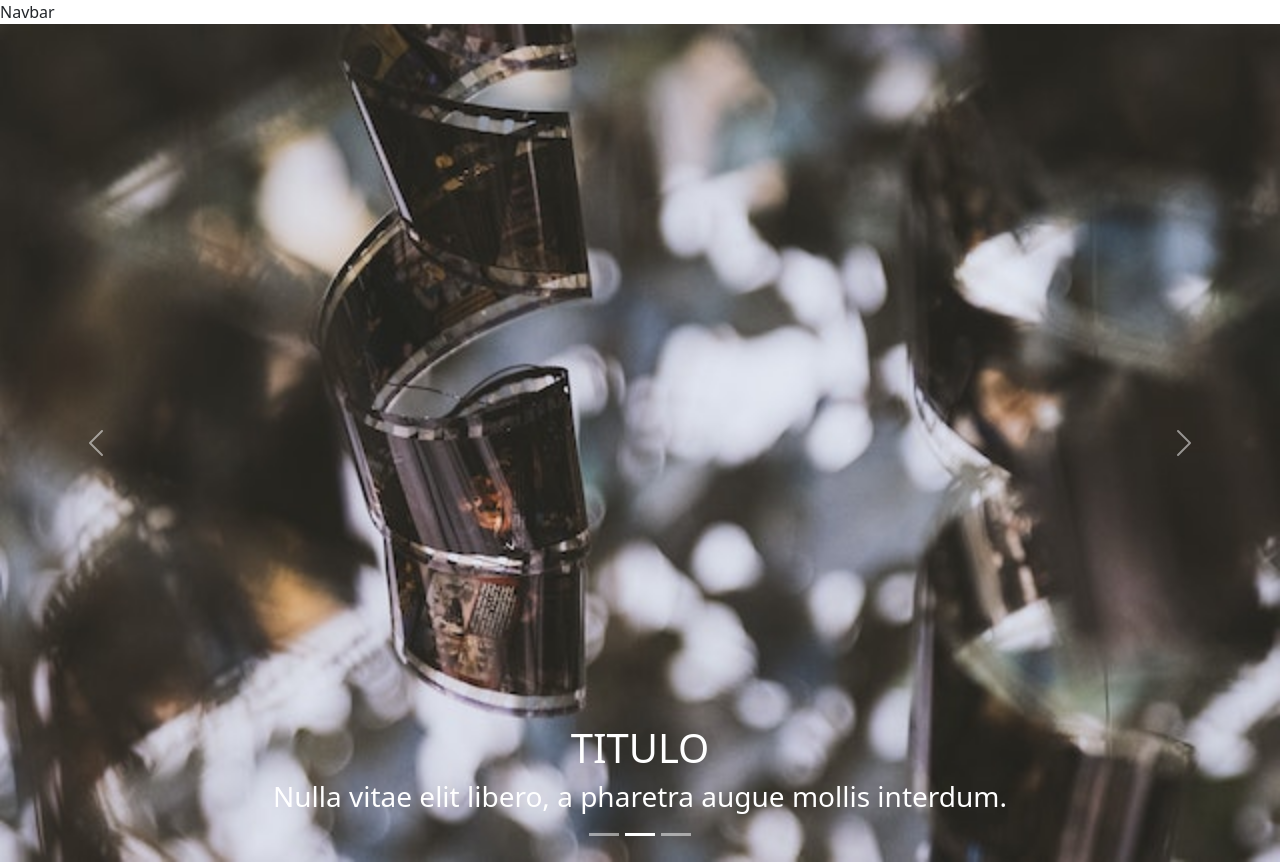
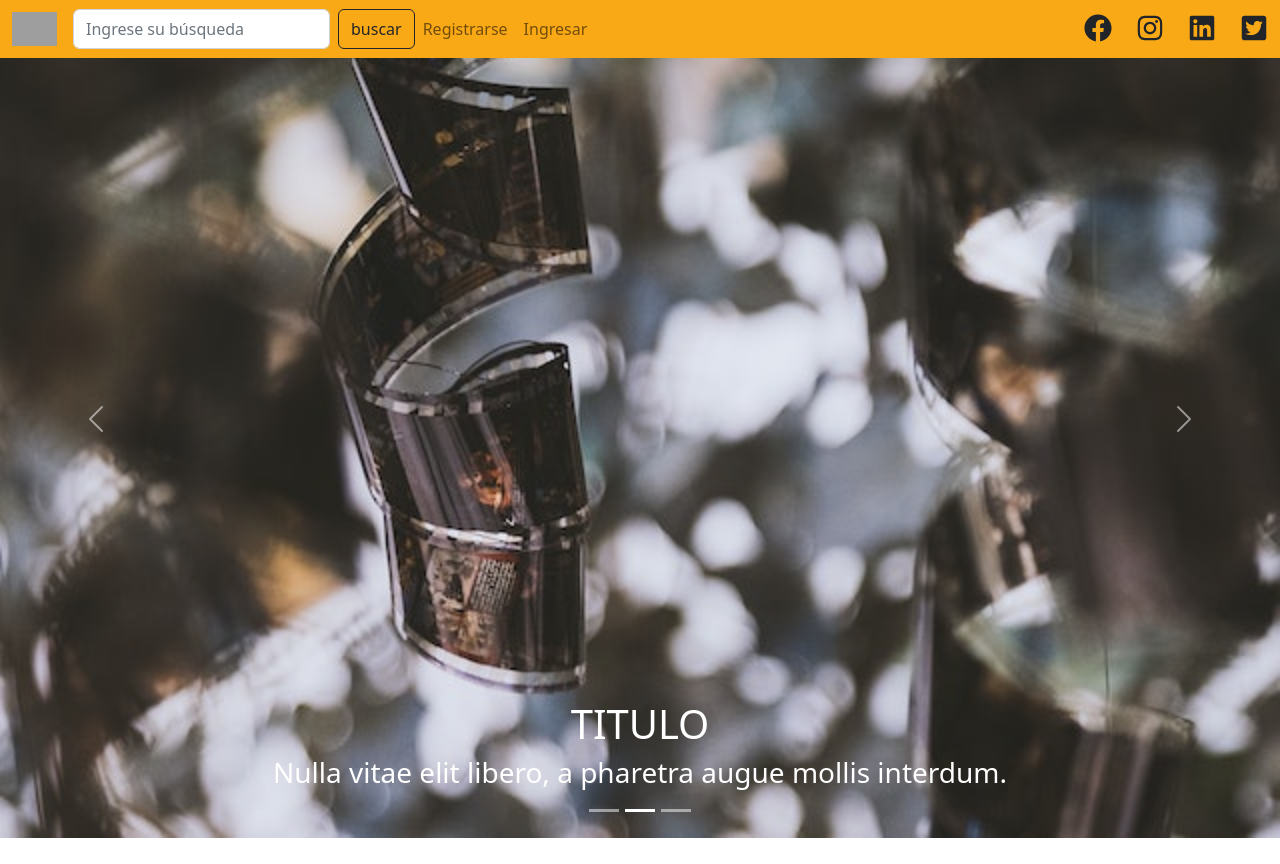
Before and after one commit to admanser/React_Proyecto_3, a React (Create React App) app: page / in a window 1280 px wide. Shown: the top 864 px of the page. Built offline with nearby package versions, Linux system fonts and the light colour scheme; grey boxes are pictures that could not be loaded.

Commit message:
Update Navbar.jsx

```diff
--- a/src/components/Navbar.jsx
+++ b/src/components/Navbar.jsx
@@ -1,7 +1,34 @@
 import React from "react";
+import {Navbar, Container, Nav, Form, Button } from 'react-bootstrap';
+import {NavLink} from 'react-router-dom';
+import { FaFacebook, FaTwitterSquare, FaLinkedin,FaInstagram} from "react-icons/fa";
 
-const Navbar = () => {
-  return <div>Navbar</div>;
-};
-
-export default Navbar;
+const Navbar1 = () => {
+  let activeStyle={
+    fontWeight:'bold'}
+  return (
+    <Navbar expand="lg" style={{ backgroundColor: "#FAA916" }} className="fixed-top">
+      <Container fluid>
+        <NavLink className ='me-3' to= "/"><img src="https://trello.com/1/cards/6369ac671b9582011c590418/attachments/6372a44304ff6d018d083864/download/Negro_Blanco_Iconos_Moderno_Festival_de_Cine_Evento_Logotipo_(6).png" width={45}/></NavLink>
+          <Navbar.Toggle aria-controls="navbarScroll" />
+            <Navbar.Collapse id="navbarScroll">
+              <Nav className="me-auto my-2 my-lg-0" style={{ maxHeight: '100px' }} navbarScroll>
+                <Form className="d-flex">
+                  <Form.Control type="search" placeholder="Ingrese su búsqueda" className="me-2" aria-label="Search"/>
+                  <Button variant="outline-dark">buscar</Button>
+                </Form>
+                <Nav.Link href="#action1">Registrarse</Nav.Link>
+                <Nav.Link href="#action2">Ingresar</Nav.Link>
+              </Nav>
+              <div className="row">
+                <h3 className="col"> <FaFacebook /></h3>
+                <h3 className="col"> <FaInstagram /></h3>
+                <h3 className="col"> <FaLinkedin /></h3>
+                <h3 className="col"> <FaTwitterSquare/></h3>
+              </div>
+            </Navbar.Collapse>
+        </Container>
+    </Navbar>
+  );
+}
+export default Navbar1;
```
